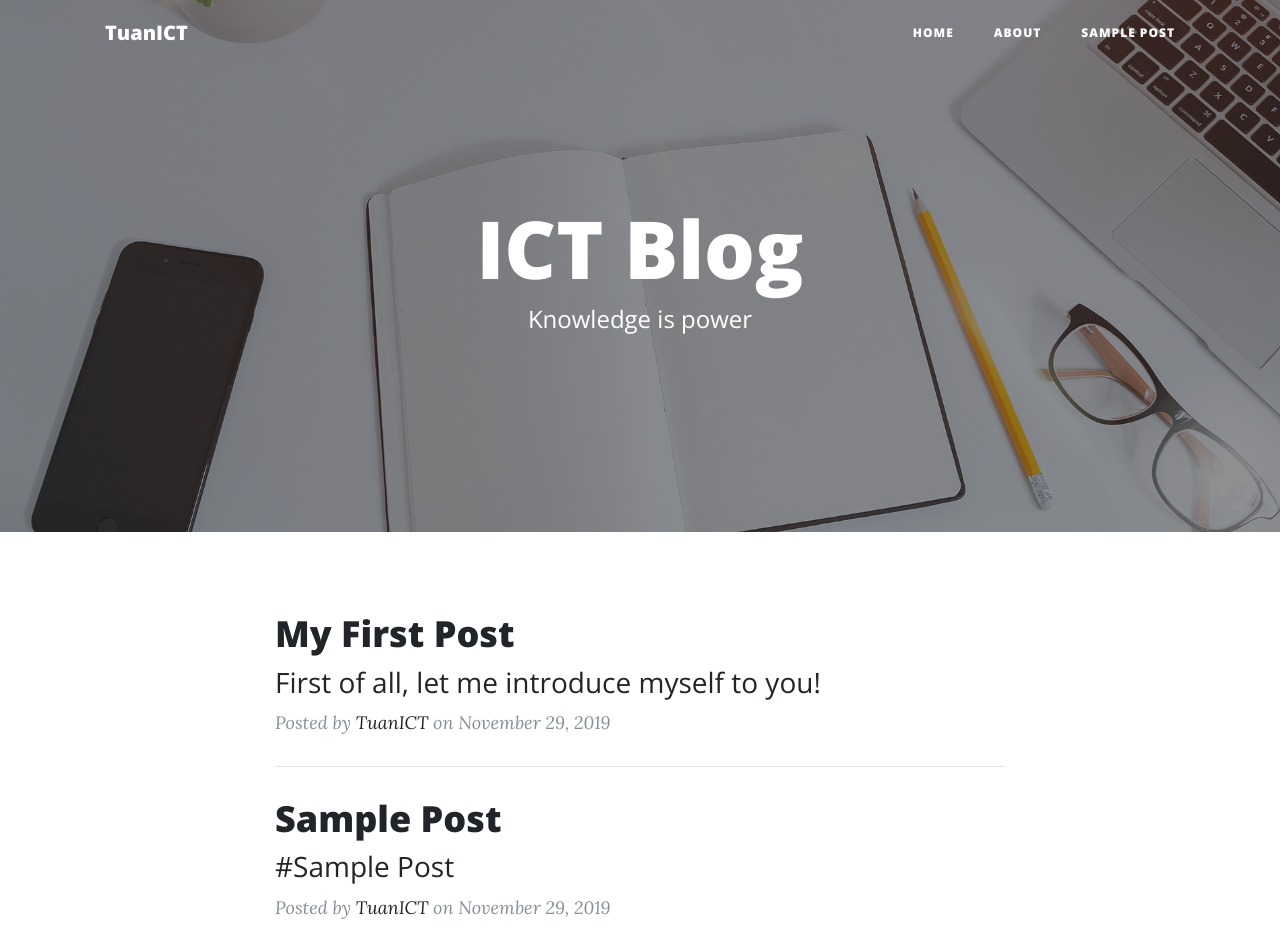
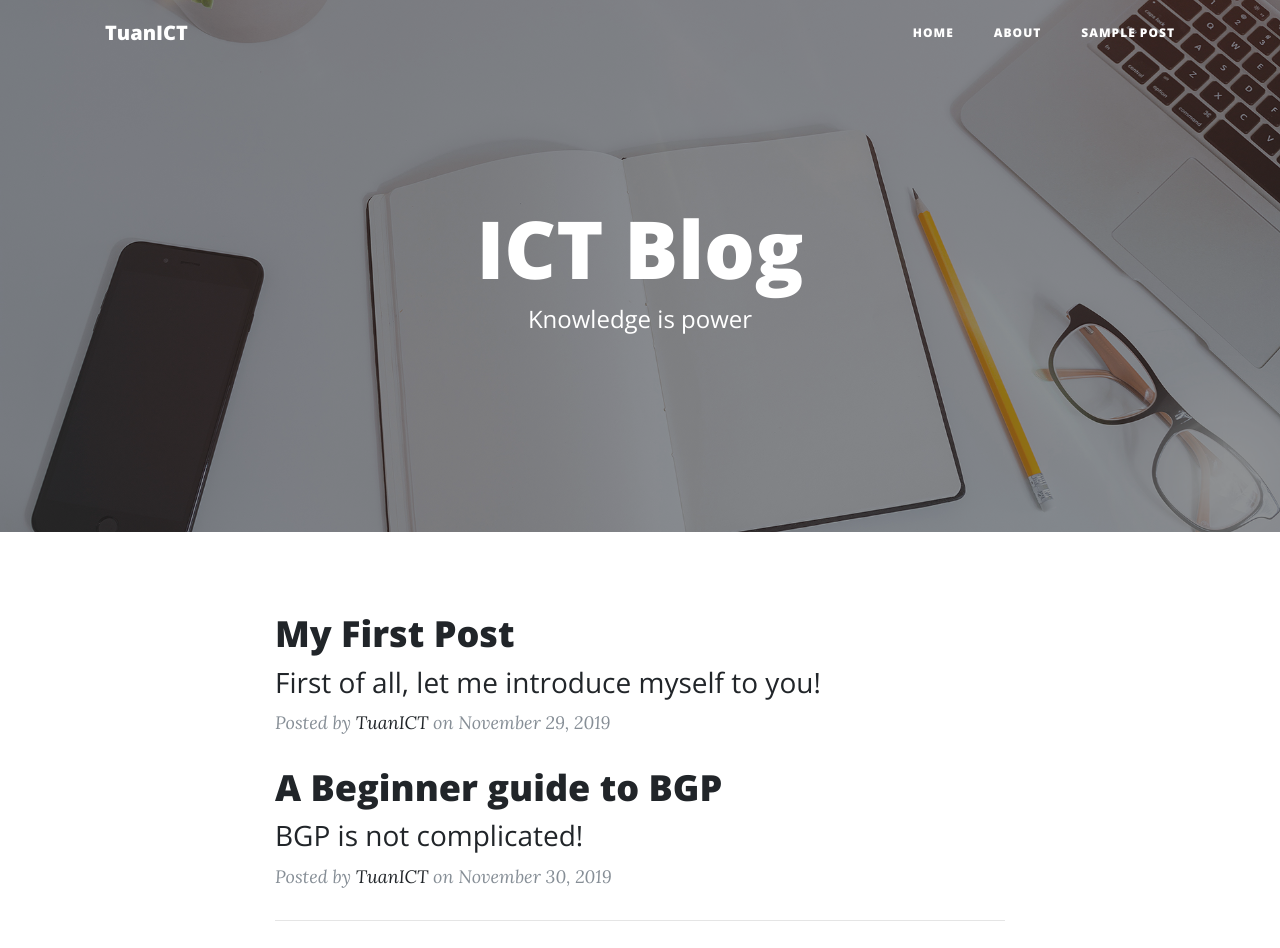
Before and after one commit to tuanjggaa/TuanICT, a website: page index.html in a window 1280 px wide. Shown: the top 948 px of the page. Drawn offline with nearby package versions, Linux system fonts and the light colour scheme.

Commit message:
Update index.html

```diff
--- a/index.html
+++ b/index.html
@@ -82,6 +82,19 @@
             <a href="about">TuanICT</a>
             on November 29, 2019</p>
         </div>
+		<div class="post-preview">
+          <a href="myfirstpost">
+            <h2 class="post-title">
+              A Beginner guide to BGP
+            </h2>
+            <h3 class="post-subtitle">
+              BGP is not complicated!
+            </h3>
+          </a>
+          <p class="post-meta">Posted by
+            <a href="about">TuanICT</a>
+            on November 30, 2019</p>
+        </div>
         <hr>
         <div class="post-preview">
           <a href="post.html">
```
